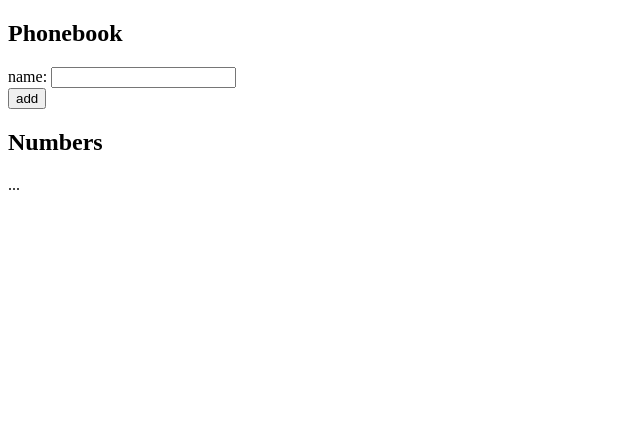
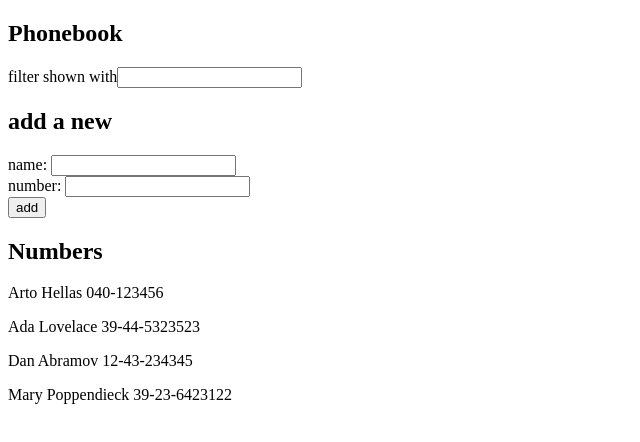
Before and after one commit to kole-wc/fullstackopen-2026, a React (Vite) app in the folder exercises/part2/phonebook/: page / in a window 1280 px wide. Shown: the top 442 px of the page, without its empty margins (0-640 px from the left). Built offline with nearby package versions, Linux system fonts and the light colour scheme.

Commit message:
finished all exercises of part 2b

```diff
--- a/exercises/part2/phonebook/src/App.jsx
+++ b/exercises/part2/phonebook/src/App.jsx
@@ -1,28 +1,64 @@
 import { useState } from 'react'
+import Filter from './components/Filter'
+import Persons from './components/Persons'
+import PersonForm from './components/PersonForm'
 
 const App = () => {
   const [persons, setPersons] = useState([
-    { name: 'Arto Hellas' }
+    { name: 'Arto Hellas', number: '040-123456', id: 1 },
+    { name: 'Ada Lovelace', number: '39-44-5323523', id: 2 },
+    { name: 'Dan Abramov', number: '12-43-234345', id: 3 },
+    { name: 'Mary Poppendieck', number: '39-23-6423122', id: 4 }
   ])
   const [newName, setNewName] = useState('')
+  const [newNumber, setNewNumber] = useState('')
+  const [search, setSearch] = useState('')
 
-  const handleChange = (event) => {
+  const addEntry = (event) => {
+    event.preventDefault()
+
+    const newEntry = {
+      id: persons.length + 1,
+      name: newName,
+      number: newNumber
+    }
+
+    // find the person from the input that exists in the phonebook
+    const personFound = persons.find(person => person.name === newName)
+    const numberFound = persons.find(person => person.number === newNumber)
+    // trigger alert message if person/number is found, otherwise add the person to phonebook
+    if (personFound) {
+      alert(`${personFound.name} is already in the phonebook`)
+    } else if (numberFound) {
+      alert(`${numberFound.number} is already in the phonebook`)
+    } else {
+      setPersons(persons.concat(newEntry))
+    }
+  }
+
+  const handleNameChange = (event) => {
     setNewName(event.target.value)
   }
+
+  const handleNumberChange = (event) => {
+    setNewNumber(event.target.value)
+  }
+
+  const handleSearchChange = (event) => {
+    setSearch(event.target.value)
+
+  }
+
+  const personsToShow = persons.filter(person => person.name.toLowerCase().includes(search.toLowerCase()))
 
   return (
     <div>
       <h2>Phonebook</h2>
-      <form>
-        <div>
-          name: <input onChange={handleChange}/>
-        </div>
-        <div>
-          <button type="submit">add</button>
-        </div>
-      </form>
+      <Filter handleSearchChange={handleSearchChange} />
+      <h2>add a new</h2>
+      <PersonForm addEntry={addEntry} handleNameChange={handleNameChange} handleNumberChange={handleNumberChange} />
       <h2>Numbers</h2>
-      ...
+      <Persons personsToShow={personsToShow} />
     </div>
   )
 }
--- /dev/null
+++ b/exercises/part2/phonebook/src/components/Filter.jsx
@@ -0,0 +1,6 @@
+const Filter = ({ handleSearchChange }) => {
+    return (
+        <p>filter shown with<input onChange={handleSearchChange} /></p>
+    )
+}
+export default Filter
--- /dev/null
+++ b/exercises/part2/phonebook/src/components/PersonForm.jsx
@@ -0,0 +1,19 @@
+const PersonForm = ({ addEntry, handleNameChange, handleNumberChange }) => {
+    return (
+        <>
+            <form onSubmit={addEntry}>
+                <div>
+                    name: <input onChange={handleNameChange} />
+                </div>
+                <div>
+                    number: <input onChange={handleNumberChange} />
+                </div>
+                <div>
+                    <button type="submit">add</button>
+                </div>
+            </form>
+        </>
+    )
+}
+
+export default PersonForm
--- /dev/null
+++ b/exercises/part2/phonebook/src/components/Persons.jsx
@@ -0,0 +1,9 @@
+const Persons = ({ personsToShow }) => {
+    return (
+        <>
+            {personsToShow.map(person => <p key={person.id}>{person.name} {person.number}</p>)}
+        </>
+    )
+}
+
+export default Persons
```
Also changed, not shown: exercises/part2/phonebook/src/main.jsx (line endings or trailing spaces).
